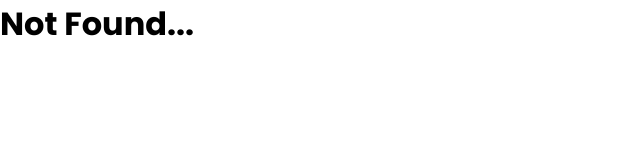
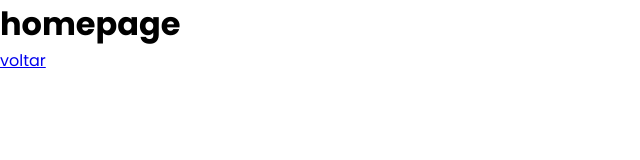
Before and after one commit to iamdevmarcos/nubank-web, a React (Create React App) app: page /dashboard in a window 1280 px wide. Before the commit this address had no page. Shown: the top 160 px of the page, without its empty margins (0-640 px from the left). Built offline with nearby package versions, Linux system fonts and the light colour scheme.

Commit message:
feat: animated change of routes

```diff
--- a/src/App.tsx
+++ b/src/App.tsx
@@ -1,15 +1,22 @@
-import { BrowserRouter, Routes, Route } from "react-router-dom";
+import { Routes, Route, useLocation } from "react-router-dom";
 
-import { SplashScreen } from "./pages";
+import { Dashboard, SplashScreen } from "./pages";
 
-const App = () => (
-  <BrowserRouter>
-    <Routes>
-      <Route path="/" element={<SplashScreen />} />
+import { AnimatePresence } from "framer-motion";
 
-      <Route path="*" element={<h1>Not Found...</h1>} />
-    </Routes>
-  </BrowserRouter>
-);
+const App = () => {
+  const location = useLocation();
+
+  return (
+    <AnimatePresence exitBeforeEnter>
+      <Routes location={location} key={location.pathname}>
+        <Route path="/" element={<SplashScreen />} />
+        <Route path="/dashboard" element={<Dashboard />} />
+
+        <Route path="*" element={<h1>Not Found...</h1>} />
+      </Routes>
+    </AnimatePresence>
+  );
+};
 
 export default App;
--- /dev/null
+++ b/src/components/AnimatedPage/index.tsx
@@ -0,0 +1,25 @@
+import { motion } from "framer-motion";
+
+interface AnimatedPageProps {
+  children: React.ReactNode;
+}
+
+const animations = {
+  initial: { opacity: 0, x: 100 },
+  animate: { opacity: 1, x: 0 },
+  exit: { opacity: 0, x: -100 },
+};
+
+const AnimatedPage = ({ children }: AnimatedPageProps) => (
+  <motion.div
+    variants={animations}
+    initial="initial"
+    animate="animate"
+    exit="exit"
+    transition={{ duration: 1 }}
+  >
+    {children}
+  </motion.div>
+);
+
+export default AnimatedPage;
--- a/src/index.tsx
+++ b/src/index.tsx
@@ -2,14 +2,16 @@ import React from "react";
 import ReactDOM from "react-dom/client";
 import App from "./App";
 import GlobalStyles from "./styles/global";
+import { BrowserRouter } from "react-router-dom";
 
 const root = ReactDOM.createRoot(
   document.getElementById("root") as HTMLElement
 );
 root.render(
-  <React.StrictMode>
-    <GlobalStyles />
-
-    <App />
-  </React.StrictMode>
+  <BrowserRouter>
+    <React.StrictMode>
+      <GlobalStyles />
+      <App />
+    </React.StrictMode>
+  </BrowserRouter>
 );
--- /dev/null
+++ b/src/pages/Dashboard/index.tsx
@@ -0,0 +1,12 @@
+import AnimatedPage from "../../components/AnimatedPage";
+import { Link } from "react-router-dom";
+
+const Dashboard = () => (
+  <AnimatedPage>
+    <h1>homepage</h1>
+
+    <Link to="/">voltar</Link>
+  </AnimatedPage>
+);
+
+export default Dashboard;
--- a/src/pages/SplashScreen/index.tsx
+++ b/src/pages/SplashScreen/index.tsx
@@ -1,4 +1,5 @@
 import { useState } from "react";
+import { useNavigate } from "react-router-dom";
 
 import * as S from "./styles";
 import { AnimatePresence, motion } from "framer-motion";
@@ -17,6 +18,8 @@ const icon = {
 
 const SplashScreen = () => {
   const [showStartButton, setShowStartButton] = useState(false);
+
+  const navigate = useNavigate();
 
   return (
     <S.Container>
@@ -67,6 +70,7 @@ const SplashScreen = () => {
               whileTap={{ scale: 0.9 }}
               initial={{ opacity: 0 }}
               animate={{ opacity: 1 }}
+              onClick={() => navigate("/dashboard")}
             >
               Comecar
             </S.Start>
--- a/src/pages/index.ts
+++ b/src/pages/index.ts
@@ -1 +1,2 @@
 export { default as SplashScreen } from "./SplashScreen";
+export { default as Dashboard } from "./Dashboard";
```
